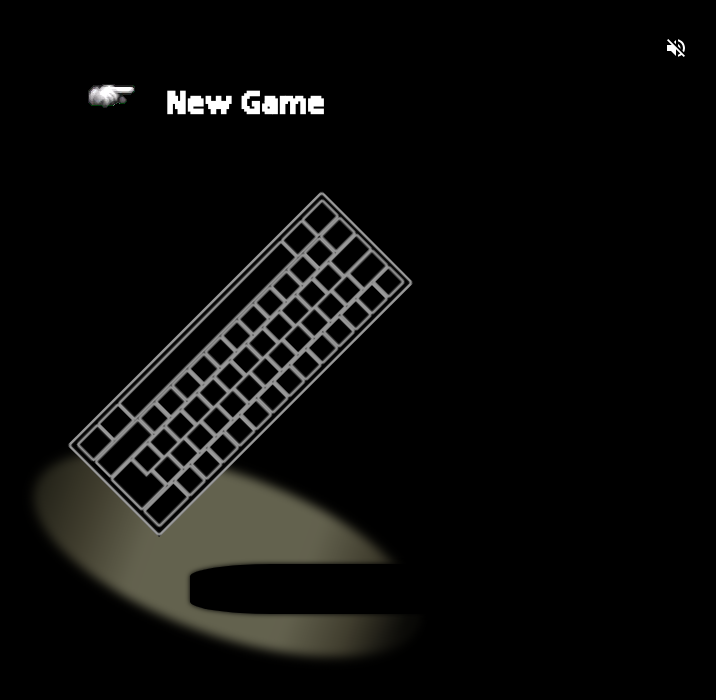
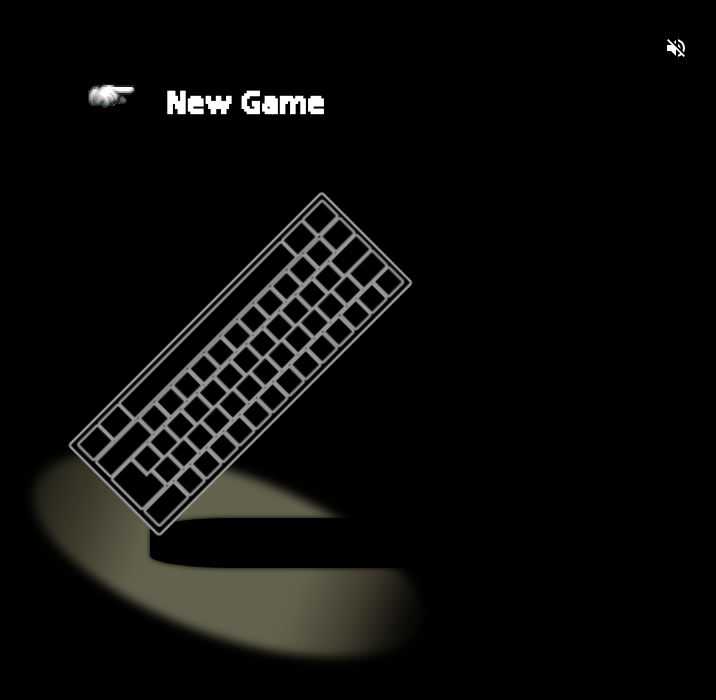
Before and after one commit to Seo-the-platinum/eliseo_portfolio, a React (Create React App) app: page / in a window 1280 px wide. Shown: the top 700 px of the page, without its empty margins (430-1146 px from the left). Built offline with nearby package versions, Linux system fonts and the light colour scheme.

Commit message:
positional tweaks

```diff
--- a/src/views/newgame/newgame.css
+++ b/src/views/newgame/newgame.css
@@ -109,11 +109,10 @@
     }
 
     .shadow {
-        bottom: 27%;
-        left: 45%;
+        bottom: 40%;
+        left: 35%;
         height: 50px;
         width: 325px;
-
     }
 }
 
@@ -137,8 +136,8 @@
     }
 
     .shadow {
-        bottom: 27%;
-        left: 45%;
+        bottom: 35%;
+        left: 35%;
         height: 50px;
         width: 325px;
     }
```
